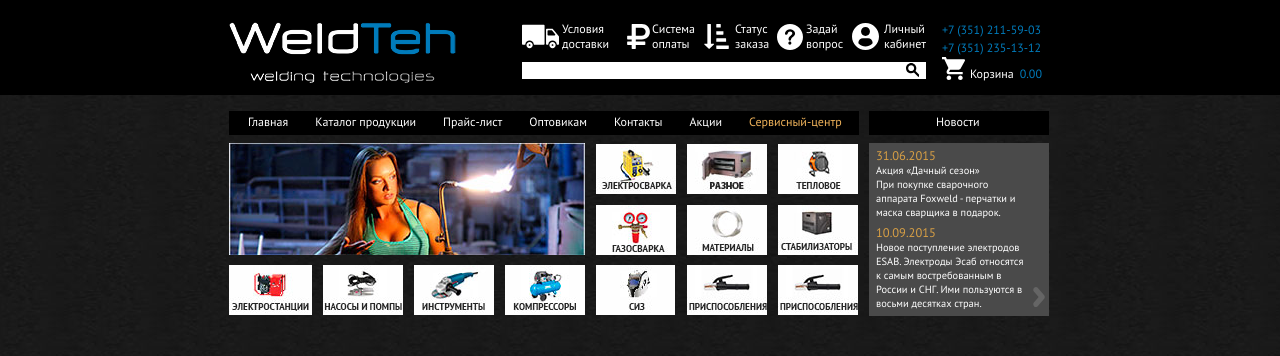
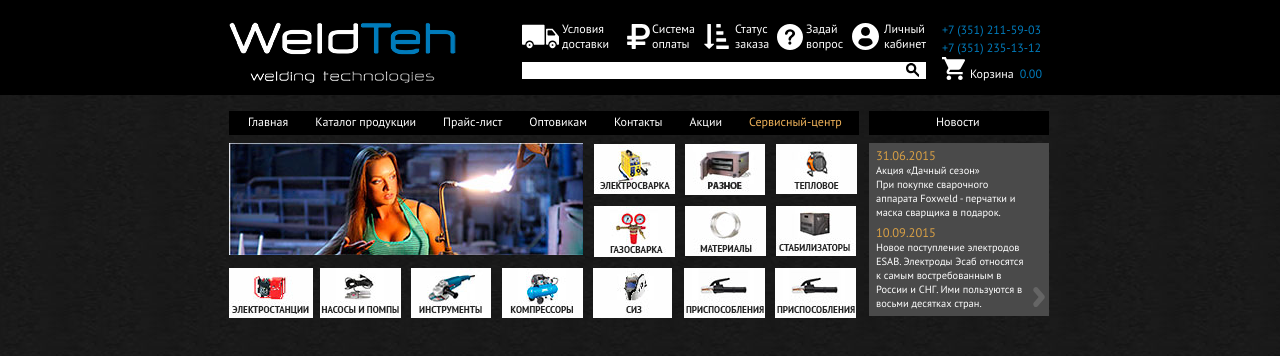
Before and after one commit to 7KEY/WeldTeh, a plain HTML site: page index.html in a window 1280 px wide. Drawn offline with Linux system fonts and the light colour scheme.

Commit message:
the middle-part, top-line-2  (v3  is ready) img group - > html

```diff
--- a/css/main.css
+++ b/css/main.css
@@ -315,15 +315,17 @@ top - line - 2
     box-sizing: border-box;
     width: 630px;
     margin-right: 10px;
+    overflow: hidden;
 
 }
 
 
 .id-image-1{
-    width: 356px;
-    height: 112px;
-    background: url("../img/block-products-groups/workwoman.jpg") no-repeat 0 0;
+    width: 354px;
+    height: 113px;
+    background: url("../img/block-products-groups/workwoman.jpg") no-repeat;
     margin-right: 11px;
+
 }
 
 
@@ -332,92 +334,29 @@ top - line - 2
     box-sizing: border-box;
     width: 80px;
     height: 50px;
+    margin-right: 11px;
+    margin-top: 12px;
 }
 
+
 .id-block-products-groups :nth-child(2){
-    background: url("../img/block-products-groups/electric-welding.jpg") no-repeat;
-    margin-right: 11px;
     margin-top: 1px;
 }
 
 .id-block-products-groups :nth-child(3){
-    background: url("../img/block-products-groups/miscellaneous.jpg") no-repeat;
-    margin-right: 11px;
     margin-top: 1px;
 }
 
 .id-block-products-groups :nth-child(4){
-    background: url("../img/block-products-groups/thermal-equipment.jpg") no-repeat;
     margin-top: 1px;
+    margin-right: 0;
 }
 
 
-.id-block-products-groups :nth-child(5){
-    background: url("../img/block-products-groups/gas-welding.jpg") no-repeat;
-    margin-right: 11px;
-    margin-top: 11px;
+.id-block-products-groups :nth-child(7n){
+    margin-right: 0;
 }
 
-.id-block-products-groups :nth-child(6){
-    background: url("../img/block-products-groups/materials.jpg") no-repeat;
-    margin-right: 11px;
-    margin-top: 11px;
-}
-
-.id-block-products-groups :nth-child(7){
-    background: url("../img/block-products-groups/stabilizers.jpg") no-repeat;
-    margin-top: 11px;
-}
-
-
-.id-block-products-groups :nth-child(8){
-    background: url("../img/block-products-groups/power-plants.jpg") no-repeat;
-    width: 83px;
-    margin-right: 11px;
-    margin-top: 10px;
-
-}
-
-.id-block-products-groups :nth-child(9){
-    background: url("../img/block-products-groups/pumps.jpg") no-repeat;
-    margin-right: 11px;
-    margin-top: 10px;
-
-}
-
-.id-block-products-groups :nth-child(10){
-    background: url("../img/block-products-groups/tools.jpg") no-repeat;
-    margin-right: 11px;
-    margin-top: 10px;
-
-}
-
-.id-block-products-groups :nth-child(11){
-    background: url("../img/block-products-groups/compressors.jpg") no-repeat;
-    margin-right: 11px;
-    margin-top: 10px;
-
-}
-
-.id-block-products-groups :nth-child(12){
-    background: url("../img/block-products-groups/ipm.jpg") no-repeat;
-    margin-right: 11px;
-    margin-top: 10px;
-
-}
-
-.id-block-products-groups :nth-child(13){
-    background: url("../img/block-products-groups/devices.jpg") no-repeat;
-    margin-right: 11px;
-    margin-top: 10px;
-
-}
-
-.id-block-products-groups :nth-child(14){
-    background: url("../img/block-products-groups/devices.jpg") no-repeat;
-    margin-top: 10px;
-
-}
 
 /*-----------------------------------------*/
 
--- a/index.html
+++ b/index.html
@@ -78,21 +78,21 @@
 
                         <div class="id-image-1 left"></div>
 
-                        <a href="#" class="left"></a>
-                        <a href="#" class="left"></a>
-                        <a href="#" class="left"></a>
+                        <a href="#" class="left"><img src="img/block-products-groups/electric-welding.jpg" alt="Электросварка" /></a>
+                        <a href="#" class="left"><img src="img/block-products-groups/miscellaneous.jpg" alt="Разное" /></a>
+                        <a href="#" class="left"><img src="img/block-products-groups/thermal-equipment.jpg" alt="Тепловое" /></a>
 
-                        <a href="#" class="left"></a>
-                        <a href="#" class="left"></a>
-                        <a href="#" class="left"></a>
+                        <a href="#" class="left"><img src="img/block-products-groups/gas-welding.jpg" alt="Газосварка" /></a>
+                        <a href="#" class="left"><img src="img/block-products-groups/materials.jpg" alt="Материалы" /></a>
+                        <a href="#" class="left"><img src="img/block-products-groups/stabilizers.jpg" alt="Стабилизаторы" /></a>
 
-                        <a href="#" class="left"></a>
-                        <a href="#" class="left"></a>
-                        <a href="#" class="left"></a>
-                        <a href="#" class="left"></a>
-                        <a href="#" class="left"></a>
-                        <a href="#" class="left"></a>
-                        <a href="#" class="left"></a>
+                        <a href="#" class="left"><img src="img/block-products-groups/power-plants.jpg" alt="Электростанции" /></a>
+                        <a href="#" class="left"><img src="img/block-products-groups/pumps.jpg" alt="Насосы и помпы" /></a>
+                        <a href="#" class="left"><img src="img/block-products-groups/tools.jpg" alt="Инструменты" /></a>
+                        <a href="#" class="left"><img src="img/block-products-groups/compressors.jpg" alt="Компрессоры" /></a>
+                        <a href="#" class="left"><img src="img/block-products-groups/ipm.jpg" alt="СИЗ" /></a>
+                        <a href="#" class="left"><img src="img/block-products-groups/devices.jpg" alt="Приспособления" /></a>
+                        <a href="#" class="left"><img src="img/block-products-groups/devices.jpg" alt="Контактная сварка" /></a>
 
                         <div class="clear"></div>
 
```
